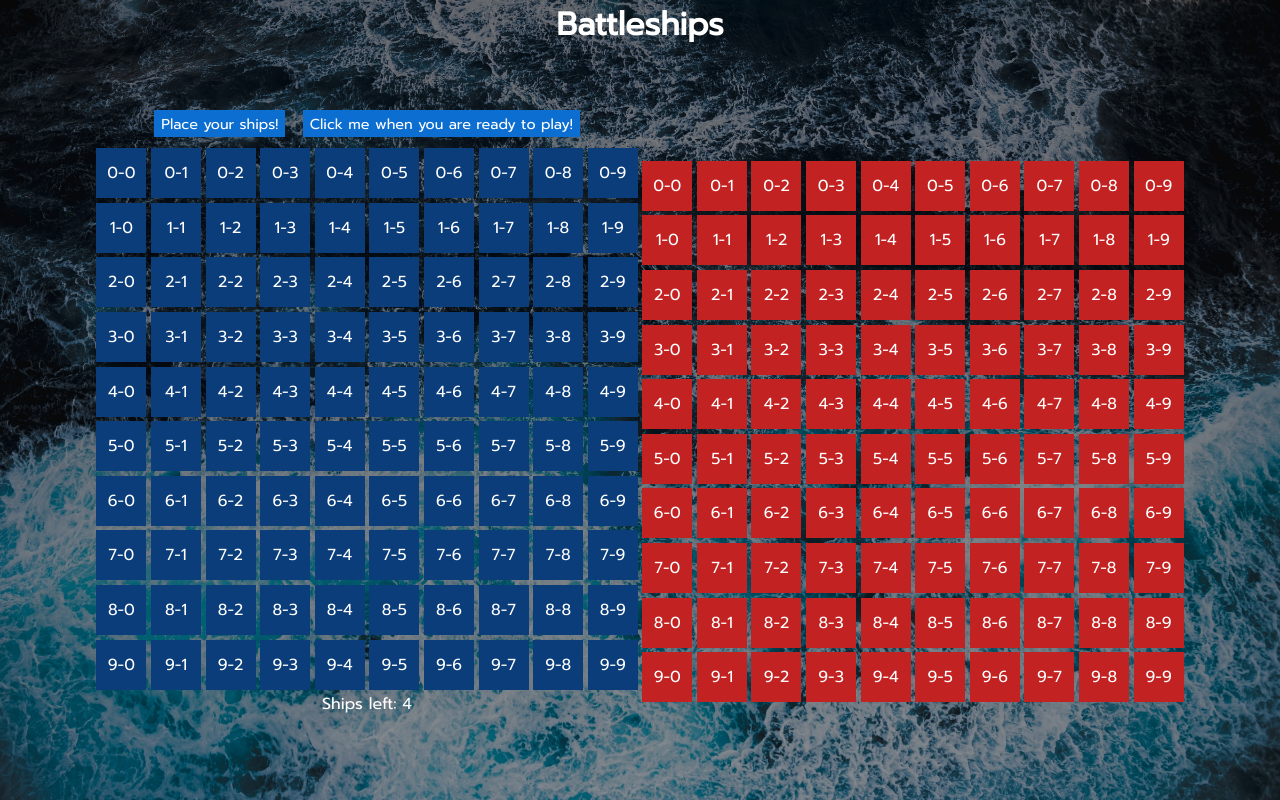
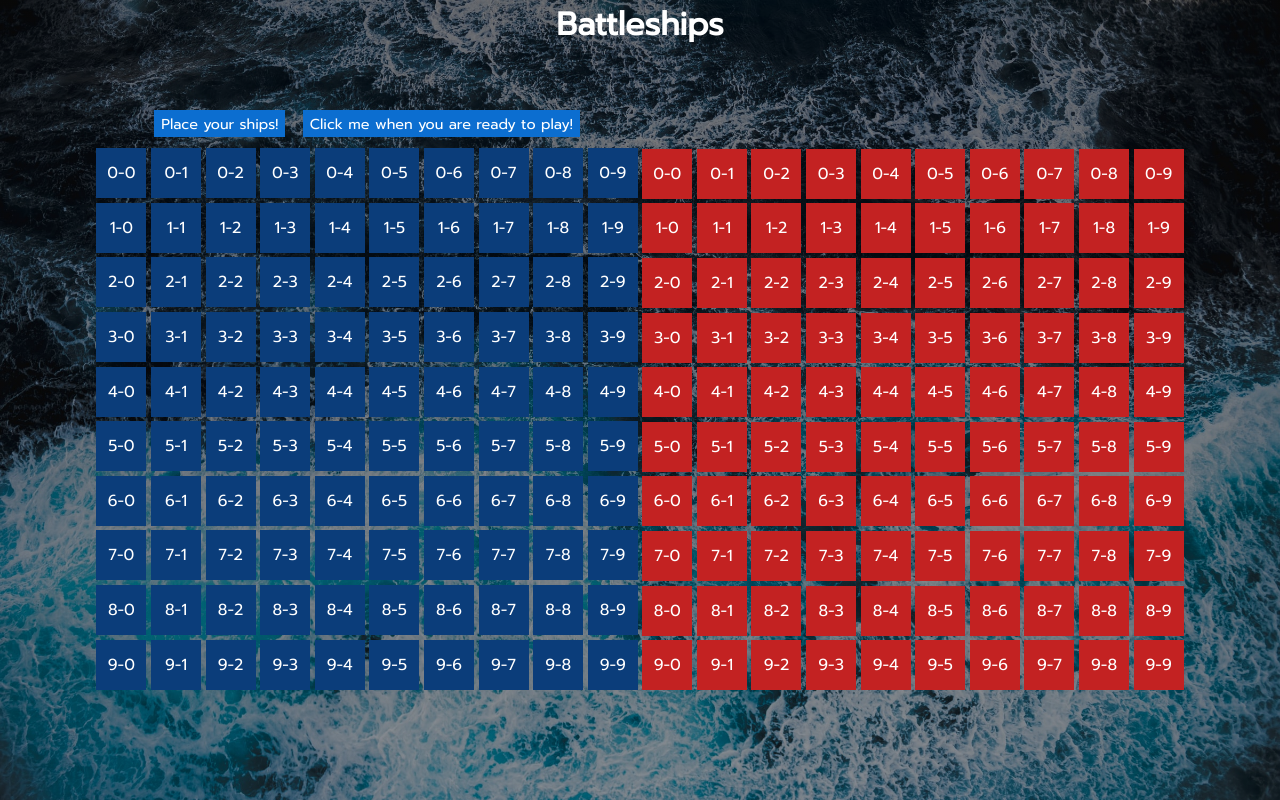
Before and after one commit to FransGPasse/Battleships_with_React_client_new, a React (Create React App) app: page /battleships in a window 1280 px wide. Built offline with nearby package versions, Linux system fonts and the light colour scheme; no server answers; a web font is replaced by a local one.

Commit message:
Call setShips first when you generate your ships, and don't show the paragraph until you have ships.

```diff
--- a/src/components/MyGameBoard.jsx
+++ b/src/components/MyGameBoard.jsx
@@ -7,7 +7,7 @@ export default function MyGameBoard() {
   const { socket } = useRoomContext();
 
   // State som säger hur många skepp man har kvar
-  const [shipsLeft, setShipsLeft] = useState(4)
+  const [shipsLeft, setShipsLeft] = useState(null)
 
   //State som kollar om båda spelarna är redo
   const [ready, setReady] = useState(false);
@@ -27,6 +27,7 @@ export default function MyGameBoard() {
   //Genererar ett osynligt "bräde" som består av tio arrayer med skeppen utplacerade
   const generateShips = () => {
     myBoard.placeAllShips();
+    setShipsLeft(4)
   };
 
   //useEffect för om man börjar
@@ -136,7 +137,9 @@ export default function MyGameBoard() {
             })}
           </div>
         ))}
-        <p>Ships left: {shipsLeft}</p>
+        {shipsLeft && (
+          <p> Ships left: {shipsLeft} </p>
+        )}
     </div>
   )
 }
```
